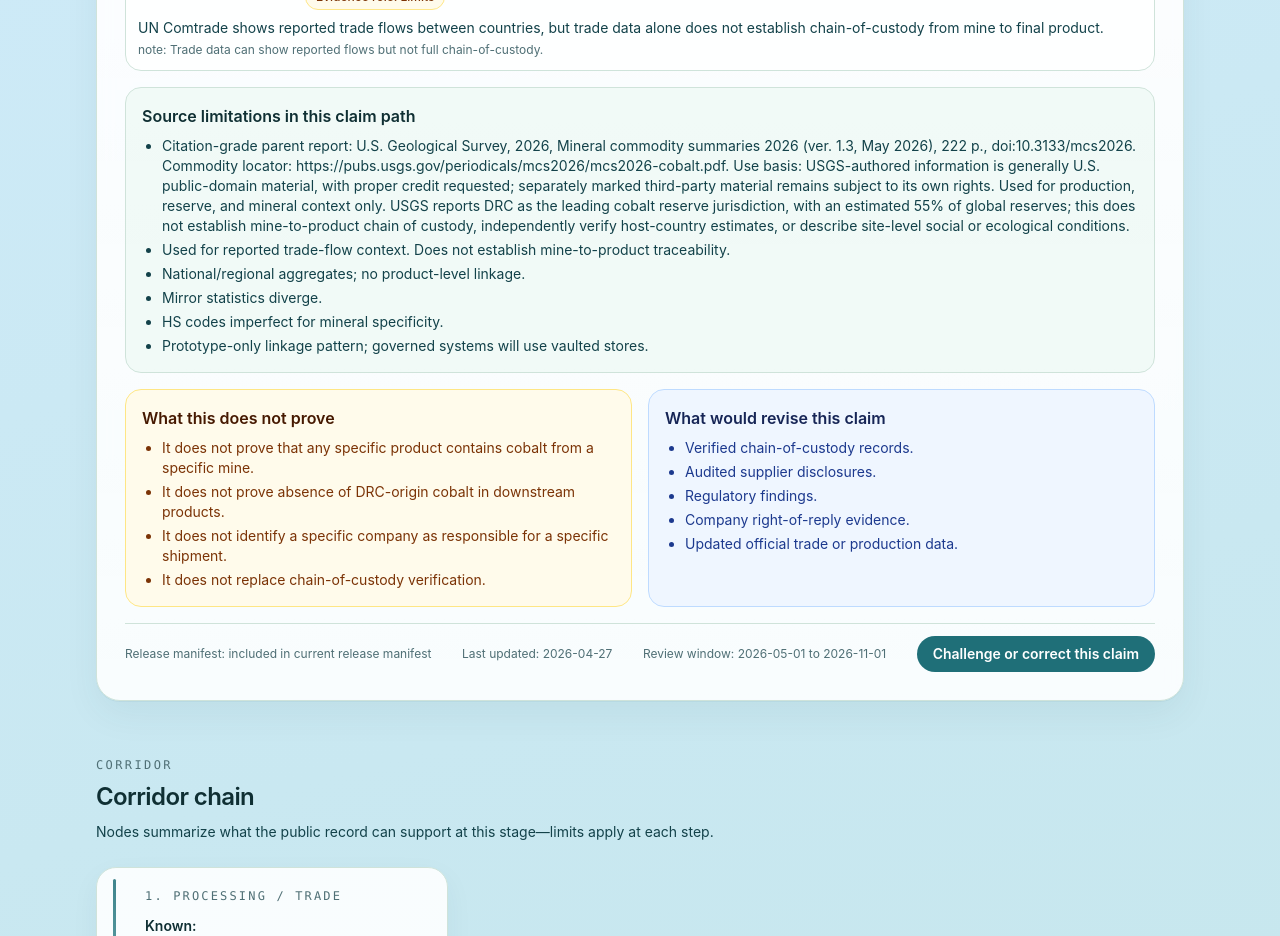
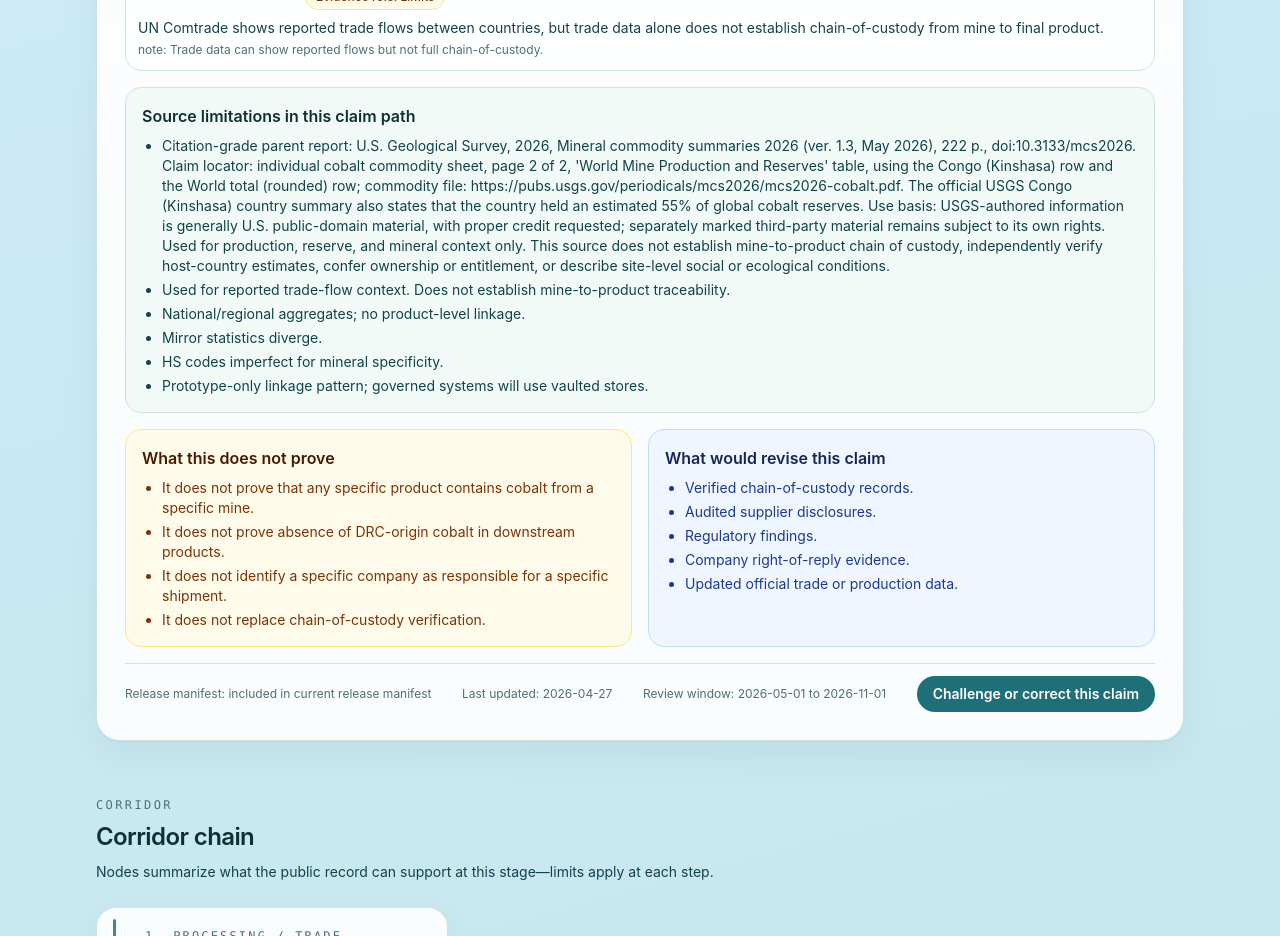
Before and after one commit to ngabiree/eeo, a Next.js app: page / in a window 1280 px wide. Shown: the part 2280-3216 px from the top of the page. Built offline with nearby package versions, Linux system fonts and the light colour scheme; no server answers.

Commit message:
docs(evidence): add exact cobalt reserve locator

```diff
--- a/data/sources.ts
+++ b/data/sources.ts
@@ -12,7 +12,7 @@ export const sources: Source[] = [
     accessedDate: "2026-07-29",
     licenseStatus: "open",
     notes:
-      "Citation-grade parent report: U.S. Geological Survey, 2026, Mineral commodity summaries 2026 (ver. 1.3, May 2026), 222 p., doi:10.3133/mcs2026. Commodity locator: https://pubs.usgs.gov/periodicals/mcs2026/mcs2026-cobalt.pdf. Use basis: USGS-authored information is generally U.S. public-domain material, with proper credit requested; separately marked third-party material remains subject to its own rights. Used for production, reserve, and mineral context only. USGS reports DRC as the leading cobalt reserve jurisdiction, with an estimated 55% of global reserves; this does not establish mine-to-product chain of custody, independently verify host-country estimates, or describe site-level social or ecological conditions.",
+      "Citation-grade parent report: U.S. Geological Survey, 2026, Mineral commodity summaries 2026 (ver. 1.3, May 2026), 222 p., doi:10.3133/mcs2026. Claim locator: individual cobalt commodity sheet, page 2 of 2, 'World Mine Production and Reserves' table, using the Congo (Kinshasa) row and the World total (rounded) row; commodity file: https://pubs.usgs.gov/periodicals/mcs2026/mcs2026-cobalt.pdf. The official USGS Congo (Kinshasa) country summary also states that the country held an estimated 55% of global cobalt reserves. Use basis: USGS-authored information is generally U.S. public-domain material, with proper credit requested; separately marked third-party material remains subject to its own rights. Used for production, reserve, and mineral context only. This source does not establish mine-to-product chain of custody, independently verify host-country estimates, confer ownership or entitlement, or describe site-level social or ecological conditions.",
   },
   {
     id: "SRC-UNCOMTRADE-CO-001",
```
